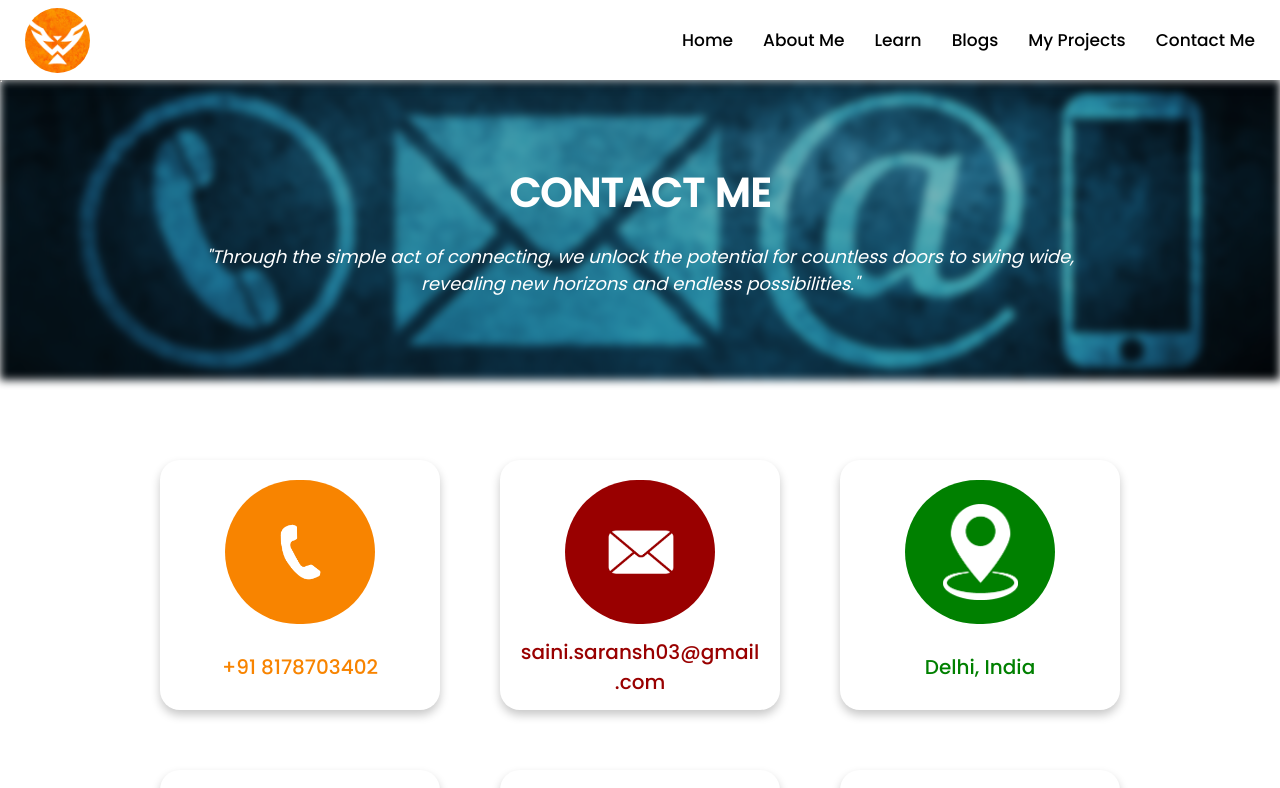
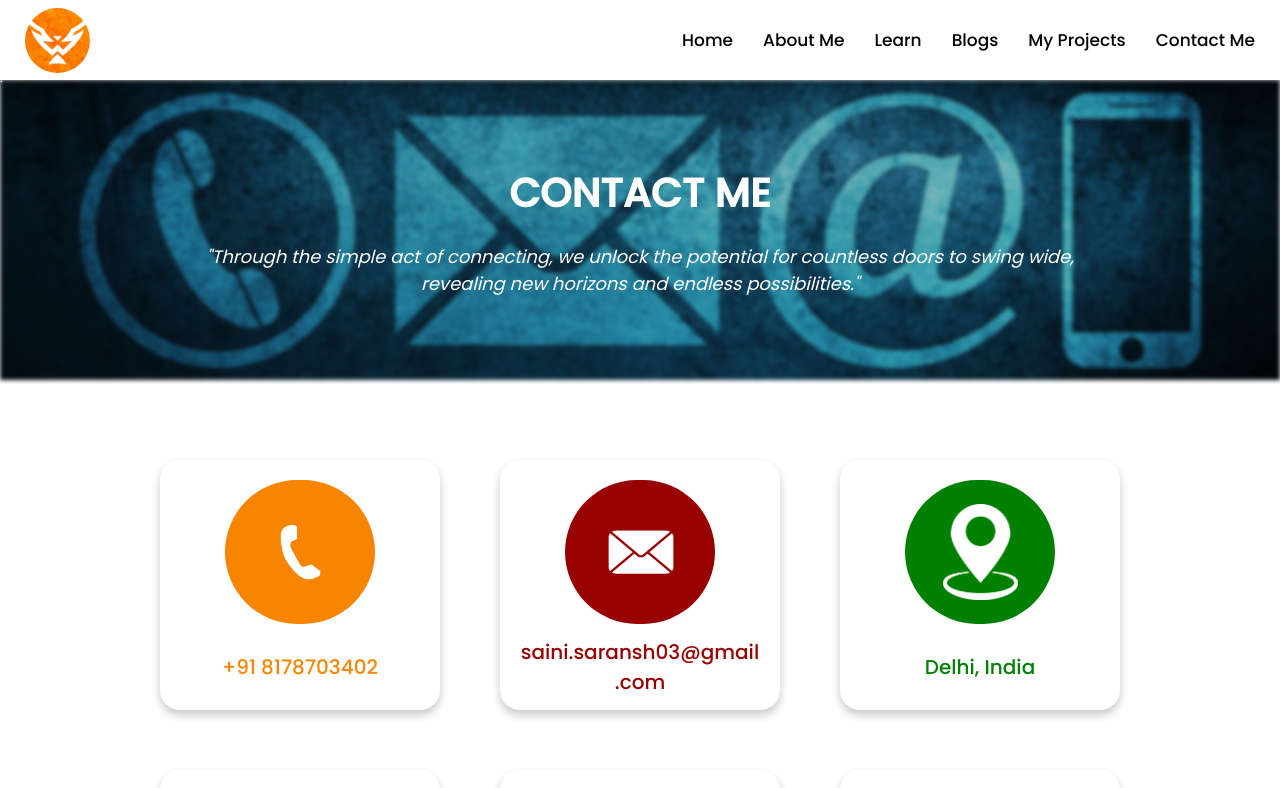
Before and after one commit to Saransh482003/Portfolio-Website, a Next.js app: page /contact in a window 1280 px wide. Shown: the top 788 px of the page. Built offline with nearby package versions, Linux system fonts and the light colour scheme.

Commit message:
Blur fix

```diff
--- a/styles/About.module.css
+++ b/styles/About.module.css
@@ -23,7 +23,7 @@
     background-image: url("../public/Home_Cards/about.jpg");
     background-position: center;
     background-size: cover;
-    filter: blur(4px);
+    filter: blur(2px);
     z-index: -1;
   }
   .quote {
--- a/styles/Blogs.module.css
+++ b/styles/Blogs.module.css
@@ -23,7 +23,7 @@
   background-image: url("../public/Home_Cards/blog.jpg");
   background-position: center;
   background-size: cover;
-  filter: blur(4px);
+  filter: blur(2px);
   z-index: -1;
 }
 .quote {
--- a/styles/Contact.module.css
+++ b/styles/Contact.module.css
@@ -23,7 +23,7 @@
     background-image: url("/contact.jpg");
     background-position: center;
     background-size: cover;
-    filter: blur(4px);
+    filter: blur(2px);
     z-index: -1;
   }
 
--- a/styles/Learn.module.css
+++ b/styles/Learn.module.css
@@ -23,7 +23,7 @@
     background-image: url("../public/Home_Cards/learn.jpg");
     background-position: center;
     background-size: cover;
-    filter: blur(4px);
+    filter: blur(2px);
     z-index: -1;
 }
 .quote {
--- a/styles/Projects.module.css
+++ b/styles/Projects.module.css
@@ -23,7 +23,7 @@
     background-image: url("../public/Home_Cards/projects.jpg");
     background-position: center;
     background-size: cover;
-    filter: blur(4px);
+    filter: blur(2px);
     z-index: -1;
   }
 
```
